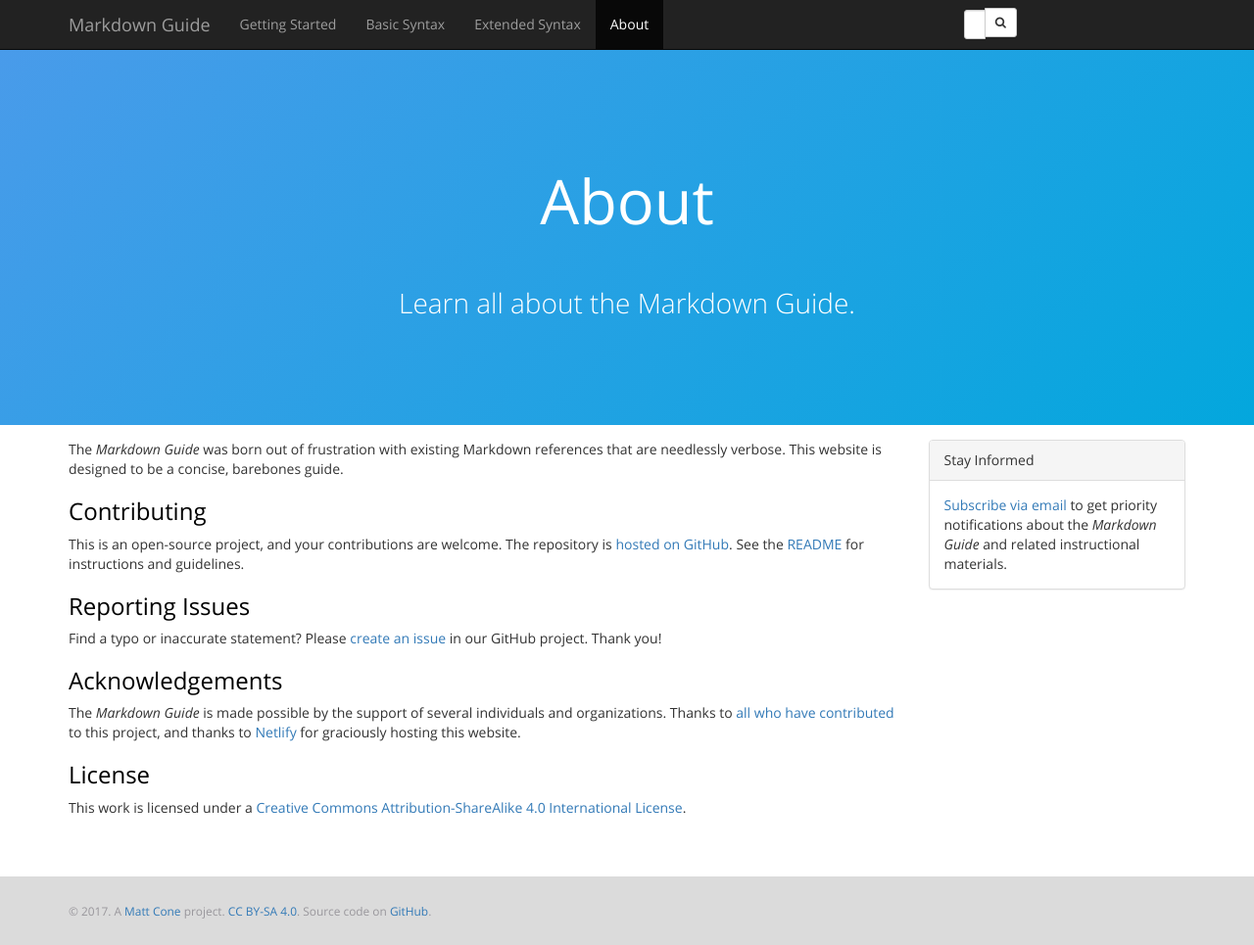
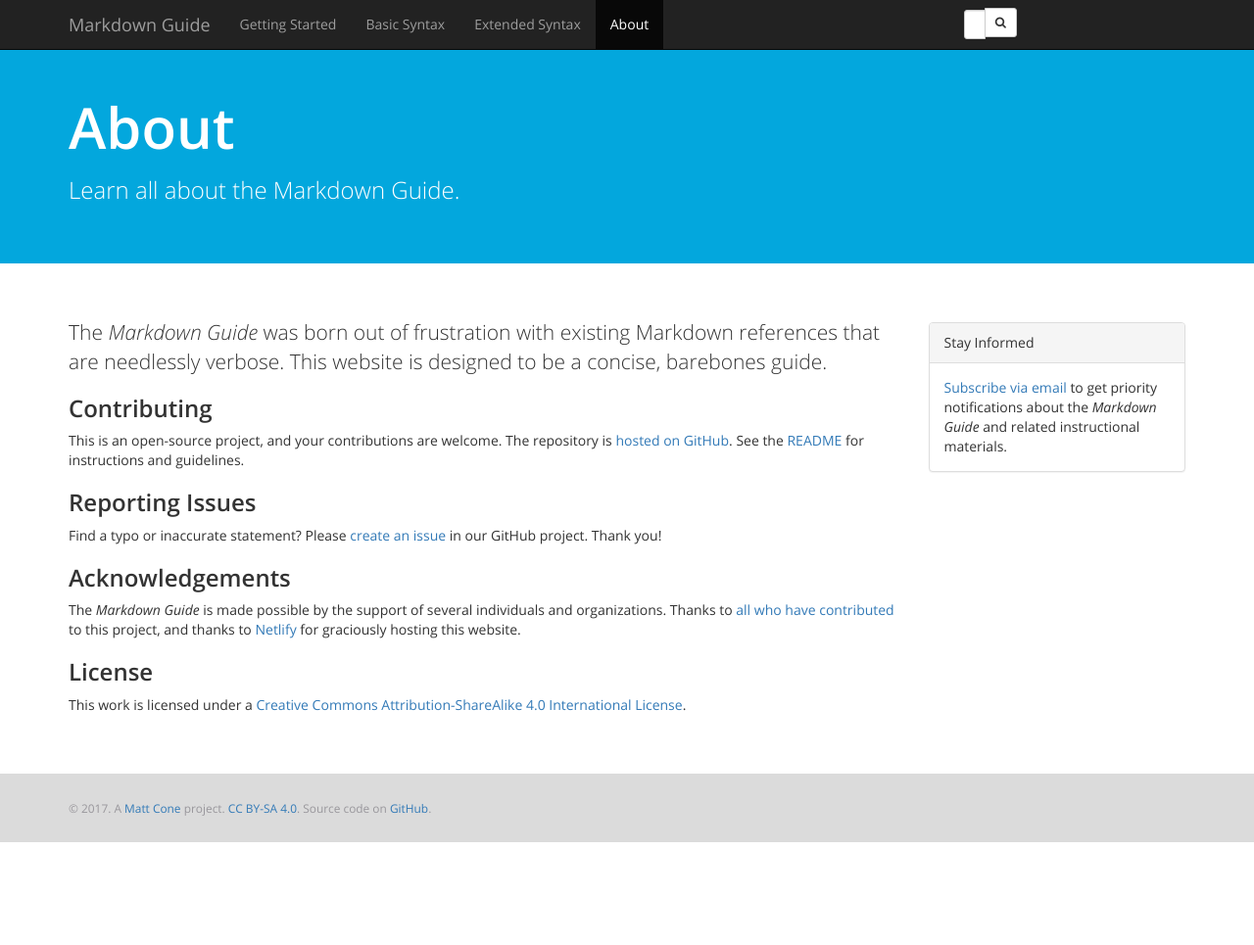
Before and after one commit to mattcone/markdown-guide, a Jekyll site: the page built from about.md, in a window 1280 px wide and 965 px high. Shown: the whole window at 98% size. Built offline with Jekyll 4.4.1, drawn with Linux system fonts in a browser that asks for light colours; comment, search, counter and statistics services are not loaded.

Commit message:
Fix conditional

```diff
--- a/_includes/head.html
+++ b/_includes/head.html
@@ -41,7 +41,7 @@
   <!-- TOC - add after bootstrap.min.css -->
   <link rel="stylesheet" href="/assets/css/bootstrap-toc.min.css">
 
-  {% if page.title == 'Home' or '404 Not Found' %}
+  {% if page.title == 'Home' or page.title == '404 Not Found' %}
   <link href="/assets/css/homepage.css" rel="stylesheet">
   {% else %}
   <link href="/assets/css/page.css" rel="stylesheet">
```
